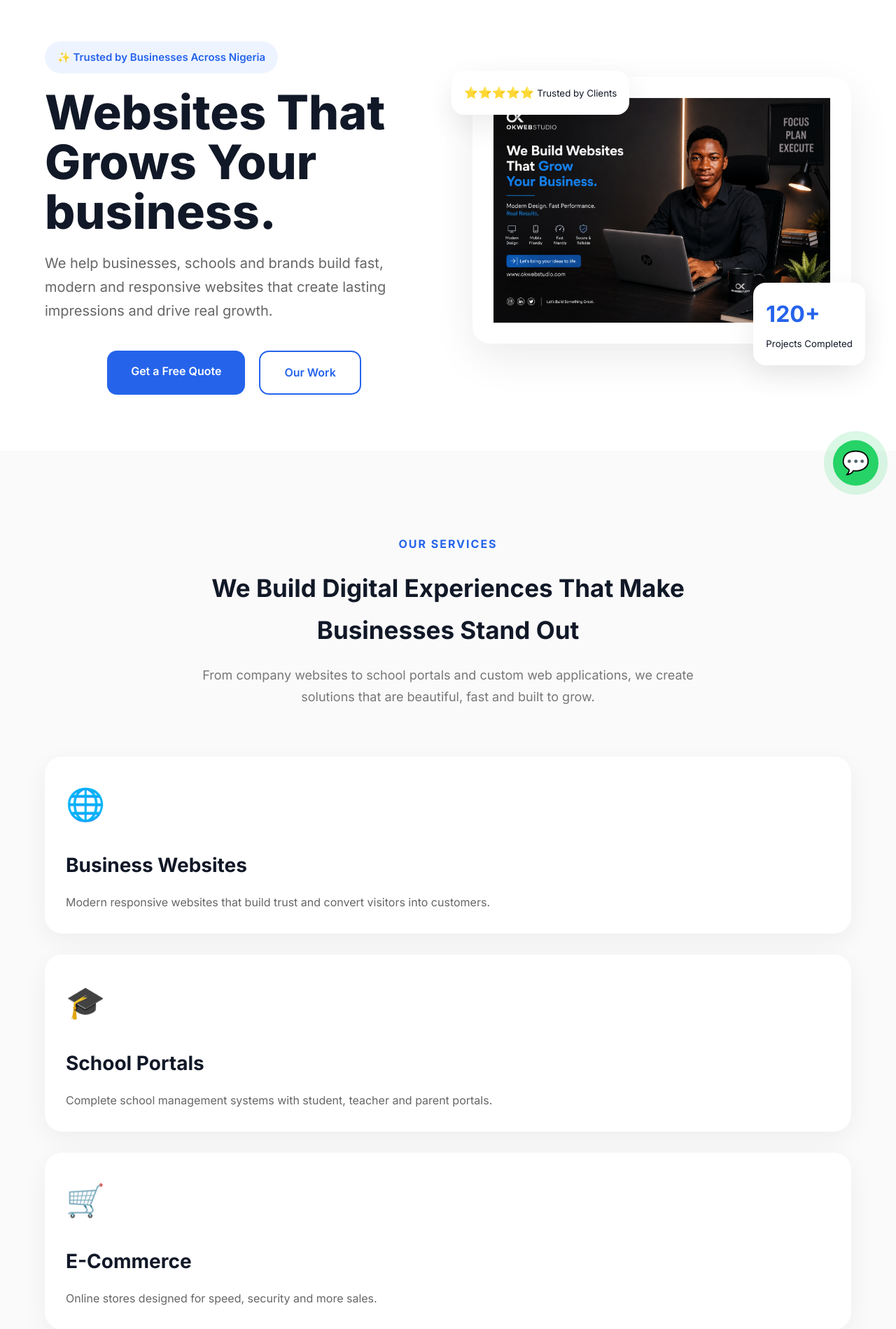
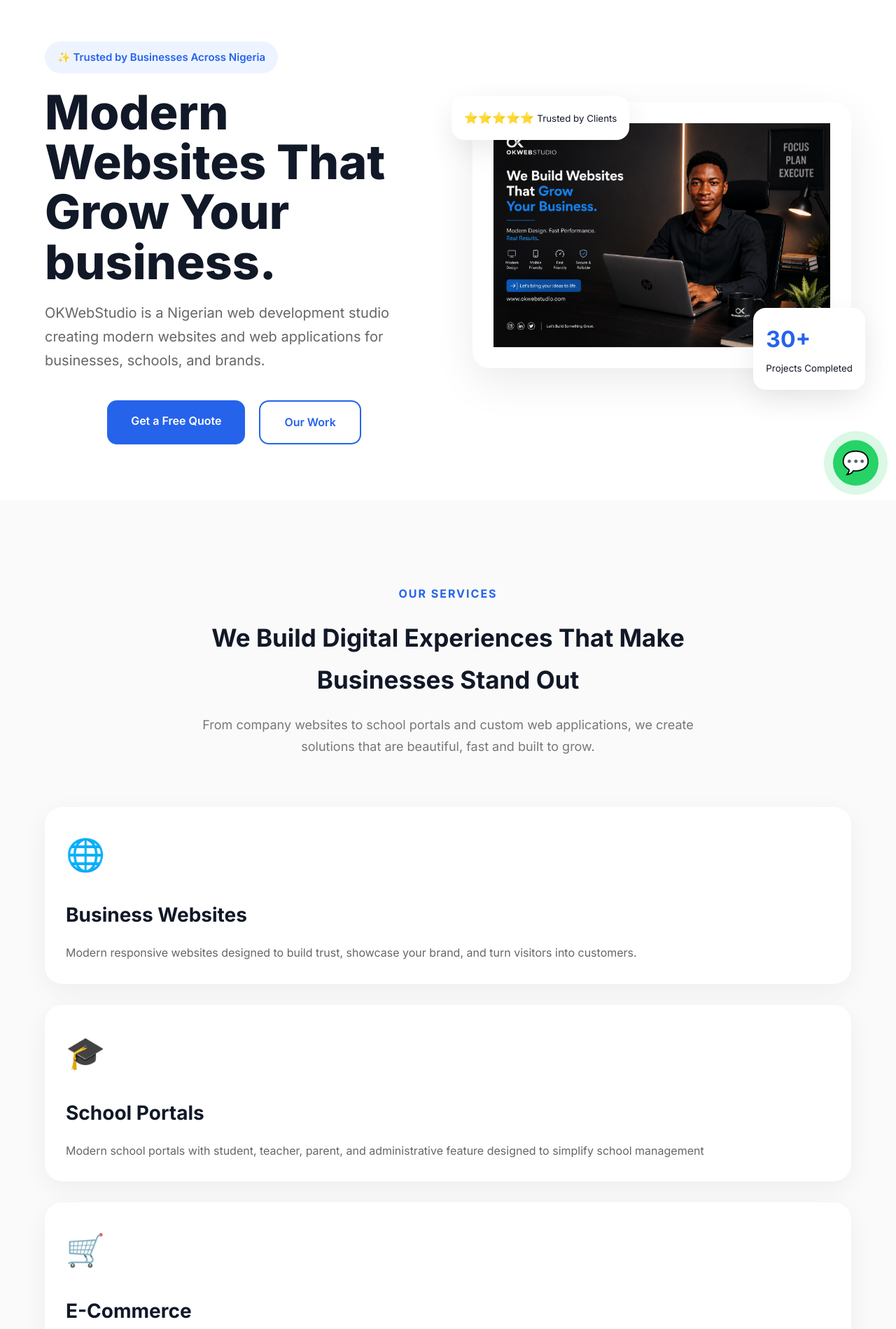
Before and after one commit to Ronniechuks11/okwebstudio-portfolio, a Flask app: page / in a window 1280 px wide. Shown: the part 81-1980 px from the top of the page at 70% size. Run offline with Flask 3, Linux system fonts and the light colour scheme.

Commit message:
Update Latest Changes

```diff
--- a/app.py
+++ b/app.py
@@ -80,9 +80,18 @@ def sitemap():
     </url>
 </urlset>""", 200, {"Content-Type": "application/xml"}
 
+@app.route("/robots.txt")
+def robots():
+    return """User-agent: *
+Allow: /
+
+Sitemap: https://okwebstudi0.pythonanywhere.com/sitemap.xml
+""", 200, {"Content-Type": "text/plain"}
+
 @app.errorhandler(404)
 def page_not_found(e):
     return render_template("404.html"), 404
 
+
 if __name__ == "__main__":
     app.run(debug=True)
--- a/static/robots.txt
+++ b/static/robots.txt
@@ -1,4 +1,4 @@
 User-agent: *
 Allow: /
 
-Sitemap: https://OKWebStudi0.pythonanywhere.com/sitemap.xml
+Sitemap: https://okwebstudi0.pythonanywhere.com/sitemap.xmls
--- a/templates/base.html
+++ b/templates/base.html
@@ -7,20 +7,25 @@
     <meta name="viewport" content="width=device-width, initial-scale=1.0">
 
     <meta name="description"
-          content="OKWebStudio creates modern, fast and responsive websites and web applications for businesses, schools and brands that want to grow online.">
-
-    <meta name="keywords"
-          content="OKWebStudio, web developer, website design, web development, Flask developer, Nigeria">
+      content="OKWebStudio designs and develops modern, fast and responsive websites for businesses, brands and organizations in Nigeria. Build a professional online presence with us.">
 
     <meta name="author" content="OKWebStudio">
+
+    <meta property="og:type" content="website">
+    <meta property="og:title" content="OKWebStudio | Web Design & Development in Nigeria">
+    <meta property="og:description" content="Modern, fast and responsive websites for businesses, brands and organizations in Nigeria.">
+    <meta property="og:url" content="https://okwebstudi0.pythonanywhere.com/">
+    <meta property="og:site_name" content="OKWebStudio">
 
     <meta name="robots" content="index, follow">
 
     <meta name="theme-color" content="#2563eb">
 
     <title>
-        {% block title %}OKWebStudio | Modern Web Development{% endblock %}
+        {% block title %}OKWebStudio | Web Design & Development in Nigeria{% endblock %}
     </title>
+
+    <link rel="canonical" href="https://okwebstudi0.pythonanywhere.com/">
 
     <!-- Google Font -->
     <link rel="preconnect" href="https://fonts.googleapis.com">
--- a/templates/components/contact.html
+++ b/templates/components/contact.html
@@ -10,13 +10,12 @@
 
                 <h2>
                     Ready To Build Your
-                    Next Website?
+                    Business Website?
                 </h2>
 
                 <p>
-                    Whether you need a business website,
-                    school portal or custom web application,
-                    we're ready to bring your ideas to life.
+                    Whether you need a business website, school portal, e-commerce store,
+                    or custom web application, we're ready to bring your ideas to life.
                 </p>
 
             </div>
--- a/templates/components/hero.html
+++ b/templates/components/hero.html
@@ -11,15 +11,16 @@
             </span>
 
             <h1>
-                Websites That Grows
+                Modern Websites That Grow
                 Your business.
             </h1>
 
             <p>
 
-                We help businesses, schools and brands build fast,
-                modern and responsive websites that create lasting
-                impressions and drive real growth.
+                OKWebStudio is a Nigerian web
+                development studio creating modern
+                websites and web applications for
+                businesses, schools, and brands.
 
             </p>
 
@@ -55,7 +56,7 @@
 
             <div class="floating-card bottom">
 
-                <h3 class="counter" data-target="120">0</h3>
+                <h3 class="counter" data-target="30">0</h3>
 
                 <small>Projects Completed</small>
 
--- a/templates/components/projects.html
+++ b/templates/components/projects.html
@@ -6,10 +6,10 @@
 
             <span>FEATURED PROJECTS</span>
 
-            <h2>Some Of Our Recent Work</h2>
+            <h2>Websites & Web Applications We've built</h2>
 
             <p>
-                Every project is crafted with attention to detail,
+                Every Web project is crafted with attention to detail,
                 performance and user experience.
             </p>
 
@@ -135,6 +135,10 @@
 
                     <h3>Globe-Care Services Ltd</h3>
 
+                    <P>A professional security services website designed to establish trust,
+                    showcase services, and provide customers with
+                    an easy way to get in touch.
+                    </P>
                 </div>
 
             </div>
@@ -168,6 +172,10 @@
                     <span>Portfolio Websites</span>
 
                     <h3>Creative Portfolio</h3>
+
+                    <p>A modern portfolio website designed to showcase creative
+                        work through a clean and engaging digital experience.
+                    </p>
 
                 </div>
 
@@ -204,7 +212,9 @@
                     <span>Fashion Store</span>
 
                     <h3>DonBrands Boutique</h3>
-
+                    <p>A responsive fashion e-commerce website designed to showcase products
+                        and provide customers with a smooth online shopping experience.
+                    </p>
                 </div>
 
             </div>
@@ -241,10 +251,47 @@
 
                     <h3>Velora Grands Hotel</h3>
 
+                    <p>A modern hotel website designed to showcase rooms,
+                    amenities, and the overall guest experience.
+                    </p>
+
                 </div>
 
             </div>
 
+            <!-- =========================
+                 Choply Resturant Website
+            ========================== -->
+
+            <div class="project-card">
+
+                <div class="project-image">
+
+                    <img src="{{ url_for('static', filename='images/projects/p.jpg') }}"
+                         alt="Choply Resturant Website">
+
+                    <div class="project-overlay">
+
+                        <a href="https://jnjnn.com/"
+                           target="_blank"
+                           rel="noopener noreferrer"
+                           class="view-btn">
+                            View Project
+                        </a>
+
+                    </div>
+
+                </div>
+
+                <div class="project-content">
+
+                    <span>Resturant Websites</span>
+
+                    <h3>Choply Resturant</h3>
+
+                </div>
+
+            </div>
 
         </div>
 
--- a/templates/components/services.html
+++ b/templates/components/services.html
@@ -27,8 +27,9 @@
                 <h3>Business Websites</h3>
 
                 <p>
-                    Modern responsive websites that build trust
-                    and convert visitors into customers.
+                    Modern responsive websites designed to
+                    build trust, showcase your brand, and turn
+                    visitors into customers.
                 </p>
 
             </div>
@@ -40,8 +41,10 @@
                 <h3>School Portals</h3>
 
                 <p>
-                    Complete school management systems with
-                    student, teacher and parent portals.
+                    Modern school portals with student,
+                    teacher, parent, and administrative
+                    feature designed to simplify school
+                    management
                 </p>
 
             </div>
@@ -53,8 +56,10 @@
                 <h3>E-Commerce</h3>
 
                 <p>
-                    Online stores designed for speed,
-                    security and more sales.
+                    Fast, responsive e-commerce websites
+                    designed to showcase products, simplify
+                    shopping, and help businesses increase
+                    sales.
                 </p>
 
             </div>
@@ -66,8 +71,9 @@
                 <h3>Custom Web Apps</h3>
 
                 <p>
-                    Powerful web applications tailored
-                    to your business workflow.
+                    Powerful custom web applications built
+                    around your business processes,
+                    workflows, and specific needs.
                 </p>
 
             </div>
--- a/templates/components/testimonials.html
+++ b/templates/components/testimonials.html
@@ -9,7 +9,8 @@
             <h2>What Our Clients Say</h2>
 
             <p>
-                We build long-term relationships by delivering websites that exceed expectations.
+                See what our clients say about working with OKWebStudio and
+                the websites we've built for their businesses and organizations.
             </p>
 
         </div>
--- a/templates/components/why.html
+++ b/templates/components/why.html
@@ -15,25 +15,25 @@
             <div class="why-card">
                 <div class="why-icon">⚡</div>
                 <h3>Fast Delivery</h3>
-                <p>Quick turnaround without sacrificing quality.</p>
+                <p>Quick turnaround without compromising quality or attention to detail.</p>
             </div>
 
             <div class="why-card">
                 <div class="why-icon">🎨</div>
                 <h3>Modern Design</h3>
-                <p>Premium clean interfaces that impress visitors.</p>
+                <p>Clean, modern interfaces designed to make your business look professional and memorable.</p>
             </div>
 
             <div class="why-card">
                 <div class="why-icon">📱</div>
                 <h3>Mobile Responsive</h3>
-                <p>Looks perfect on every screen size.</p>
+                <p>Responsive websites that provide a smooth experience across phones, tablets, and desktops.</p>
             </div>
 
             <div class="why-card">
                 <div class="why-icon">🛡️</div>
                 <h3>Reliable Support</h3>
-                <p>We're always available after deployment.</p>
+                <p>Ongoing support after deployment to help keep your website running smoothly.</p>
             </div>
 
         </div>
```
